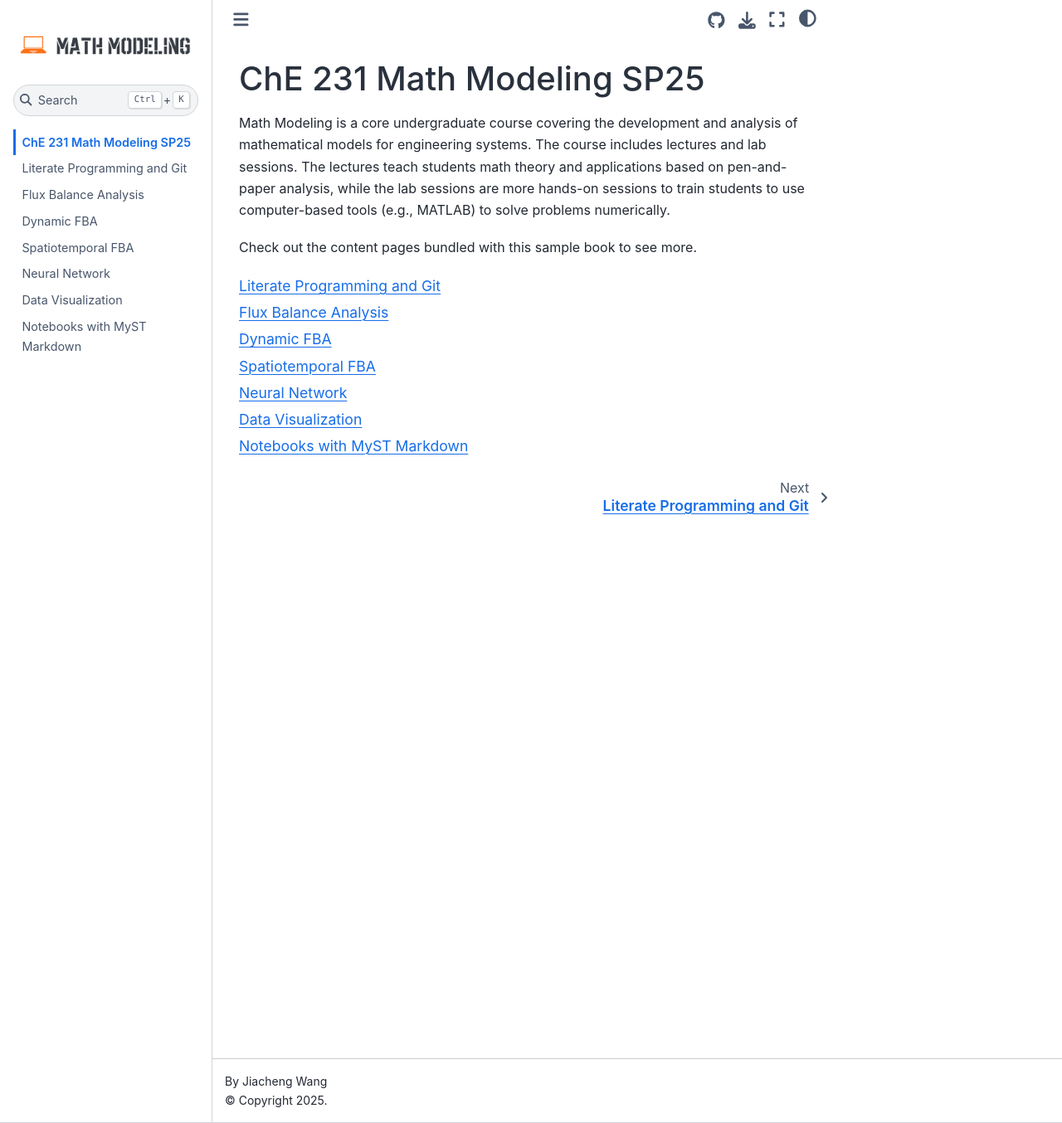
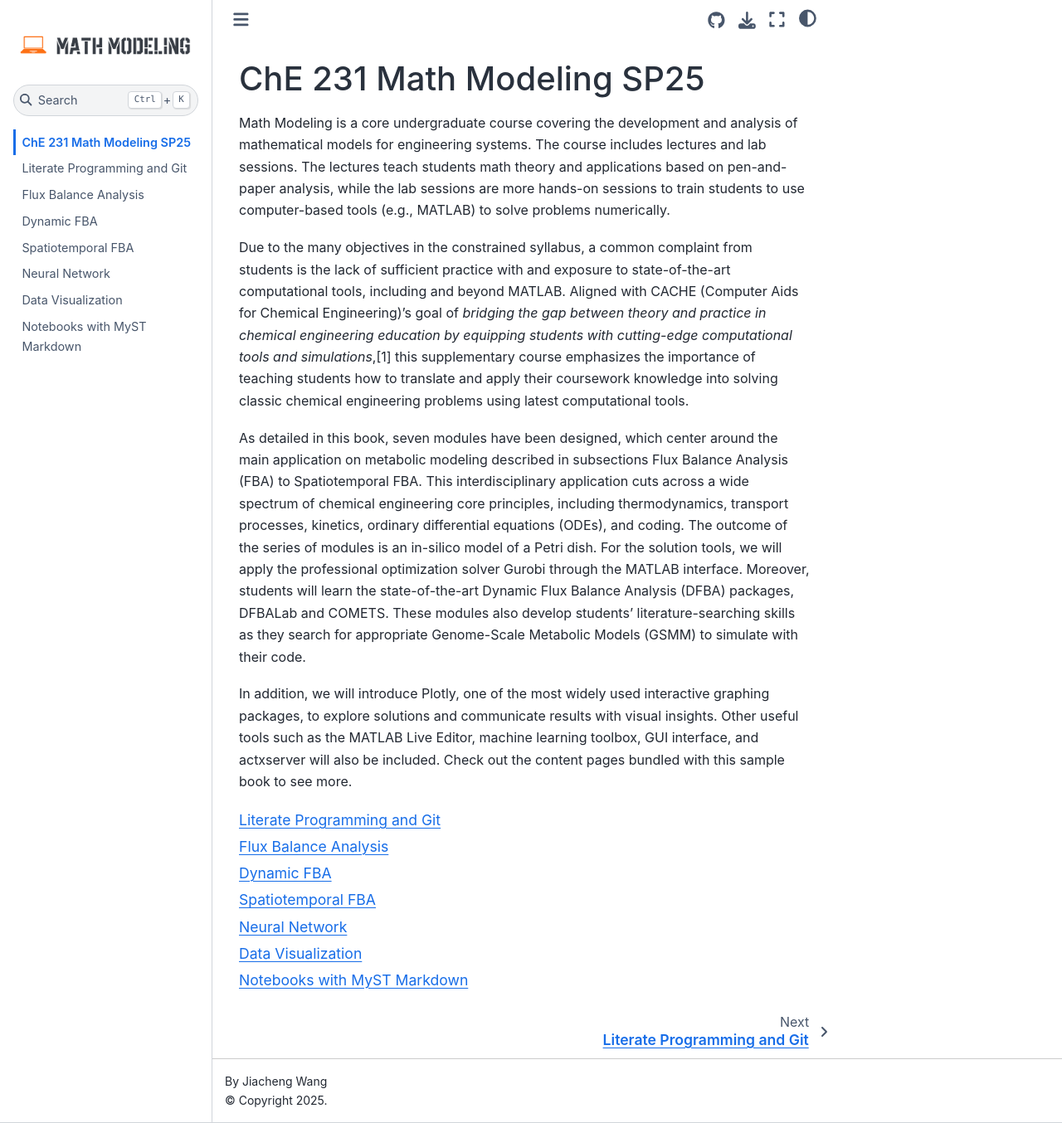
Before and after one commit to jcwang587/math-modeling, a Jupyter Book: the page built from intro.md, in a window 1280 px wide and 1354 px high. Shown: the whole window at 83% size. Built offline with Jupyter Book 1.0.4 settings and Sphinx 7.4.7 and the Sphinx Book theme 1.1.4, drawn with Linux system fonts in a browser that asks for light colours.

Commit message:
Update intro.md

````diff
--- a/intro.md
+++ b/intro.md
@@ -2,7 +2,12 @@
 
 Math Modeling is a core undergraduate course covering the development and analysis of mathematical models for engineering systems. The course includes lectures and lab sessions. The lectures teach students math theory and applications based on pen-and-paper analysis, while the lab sessions are more hands-on sessions to train students to use computer-based tools (e.g., MATLAB) to solve problems numerically.
 
-Check out the content pages bundled with this sample book to see more.
+Due to the many objectives in the constrained syllabus, a common complaint from students is the lack of sufficient practice with and exposure to state-of-the-art computational tools, including and beyond MATLAB. Aligned with CACHE (Computer Aids for Chemical Engineering)’s goal of *bridging the gap between theory and practice in chemical engineering education by equipping students with cutting-edge computational tools and simulations*,[1] this supplementary course emphasizes the importance of teaching students how to translate and apply their coursework knowledge into solving classic chemical engineering problems using latest computational tools.
+
+As detailed in this book, seven modules have been designed, which center around the main application on metabolic modeling described in subsections Flux Balance Analysis (FBA) to Spatiotemporal FBA. This interdisciplinary application cuts across a wide spectrum of chemical engineering core principles, including thermodynamics, transport processes, kinetics, ordinary differential equations (ODEs), and coding. The outcome of the series of modules is an in-silico model of a Petri dish. For the solution tools, we will apply the professional optimization solver Gurobi through the MATLAB interface. Moreover, students will learn the state-of-the-art Dynamic Flux Balance Analysis (DFBA) packages, DFBALab and COMETS. These modules also develop students’ literature-searching skills as they search for appropriate Genome-Scale Metabolic Models (GSMM) to simulate with their code.
+
+In addition, we will introduce Plotly, one of the most widely used interactive graphing packages, to explore solutions and communicate results with visual insights. Other useful tools such as the MATLAB Live Editor, machine learning toolbox, GUI interface, and actxserver will also be included. Check out the content pages bundled with this sample book to see more.
 
 ```{tableofcontents}
+Table of Contents
 ```
````
